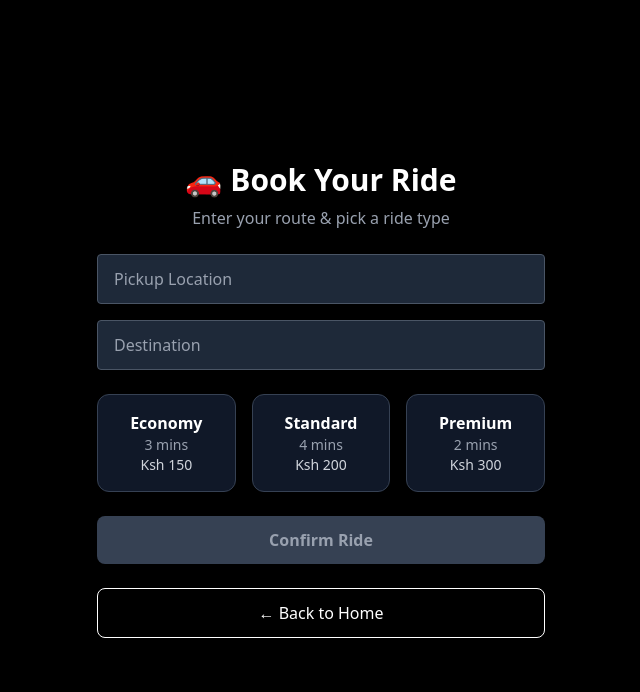
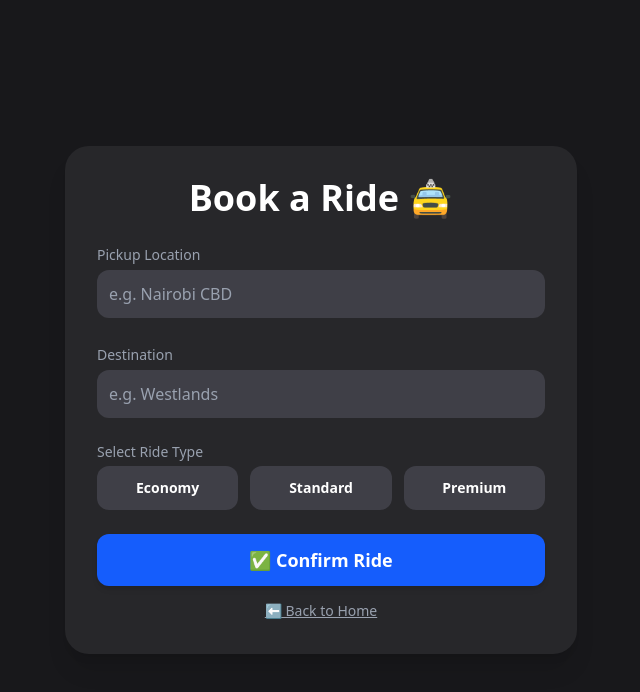
Before and after one commit to gerrad-design/Velox, a React (Vite) app: page /book in a window 1280 px wide. Shown: the top 692 px of the page, without its empty margins (319-959 px from the left). Built offline with nearby package versions, Linux system fonts and the light colour scheme.

Commit message:
passenger

```diff
--- a/package.json
+++ b/package.json
@@ -11,6 +11,7 @@
   },
   "dependencies": {
     "@tailwindcss/vite": "^4.1.10",
+    "framer-motion": "^12.19.1",
     "react": "^19.1.0",
     "react-dom": "^19.1.0",
     "react-router-dom": "^7.6.2",
--- a/src/App.jsx
+++ b/src/App.jsx
@@ -1,35 +1,36 @@
-import React from "react"; // ✅ Required to prevent "React is not defined" error
-import { BrowserRouter as Router, Routes, Route } from "react-router-dom";
+import React from "react";
+import { BrowserRouter as Router, Routes, Route, useLocation } from "react-router-dom";
+import { AnimatePresence } from "framer-motion";
 import { useState } from "react";
+
 import Home from "./pages/Home";
 import TrackMap from "./pages/TrackMap";
 import BookRide from "./components/BookRide";
 import RideStatus from "./components/RideStatus";
 import Loader from "./components/Loader";
 
+function AnimatedRoutes({ rideData, setRideData }) {
+  const location = useLocation();
+
+  return (
+    <AnimatePresence mode="wait">
+      <Routes location={location} key={location.pathname}>
+        <Route path="/" element={<Home />} />
+        <Route path="/book" element={<BookRide setRideData={setRideData} />} />
+        <Route path="/loader" element={<Loader />} />
+        <Route path="/status" element={<RideStatus ride={rideData} />} />
+        <Route path="/track" element={<TrackMap />} />
+      </Routes>
+    </AnimatePresence>
+  );
+}
+
 function App() {
   const [rideData, setRideData] = useState(null);
 
   return (
     <Router>
-      <Routes>
-        <Route path="/" element={<Home />} />
-        <Route path="/book" element={<BookRide setRideData={setRideData} />} />
-        <Route path="/loader" element={<Loader />} />
-        <Route
-          path="/status"
-          element={
-            rideData ? (
-              <RideStatus ride={rideData} />
-            ) : (
-              <div className="text-white text-center mt-10">
-                🚫 No ride data. Go to <a href="/" className="underline">Home</a>
-              </div>
-            )
-          }
-        />
-        <Route path="/track" element={<TrackMap />} />
-      </Routes>
+      <AnimatedRoutes rideData={rideData} setRideData={setRideData} />
     </Router>
   );
 }
--- a/src/components/BookRide.jsx
+++ b/src/components/BookRide.jsx
@@ -1,5 +1,6 @@
 import React, { useState } from "react";
-import { useNavigate, Link } from "react-router-dom";
+import { useNavigate } from "react-router-dom";
+import { motion } from "framer-motion";
 
 export default function BookRide({ setRideData }) {
   const [pickup, setPickup] = useState("");
@@ -8,79 +9,94 @@ export default function BookRide({ setRideData }) {
   const navigate = useNavigate();
 
   const rideOptions = [
-    { type: "Economy", eta: "3 mins", price: 150 },
-    { type: "Standard", eta: "4 mins", price: 200 },
-    { type: "Premium", eta: "2 mins", price: 300 },
+    { type: "Economy", price: 300, eta: "5 mins" },
+    { type: "Standard", price: 500, eta: "3 mins" },
+    { type: "Premium", price: 800, eta: "2 mins" },
   ];
 
-  const handleBook = () => {
-    if (pickup && destination && selectedRide) {
+  const handleSubmit = (e) => {
+    e.preventDefault();
+    if (!pickup || !destination || !selectedRide) {
+      alert("Please fill all fields and select a ride type.");
+      return;
+    }
     setRideData({ pickup, destination, selectedRide });
     navigate("/loader");
-    }
   };
 
   return (
-    <div className="min-h-screen bg-black text-white flex flex-col items-center justify-center p-6">
-      <div className="w-full max-w-md space-y-6">
-        <h2 className="text-3xl font-bold text-center mb-2">🚗 Book Your Ride</h2>
-        <p className="text-center text-gray-400">Enter your route & pick a ride type</p>
+    <motion.div
+      className="min-h-screen bg-zinc-900 text-white flex items-center justify-center p-6"
+      initial={{ opacity: 0 }}
+      animate={{ opacity: 1 }}
+      exit={{ opacity: 0 }}
+    >
+      <div className="w-full max-w-lg bg-zinc-800 p-8 rounded-3xl shadow-xl space-y-6">
+        <h1 className="text-4xl font-extrabold text-center text-white">
+          Book a Ride 🚖
+        </h1>
 
-        <div className="space-y-4">
+        <form onSubmit={handleSubmit} className="space-y-6">
+          <div>
+            <label className="text-sm text-gray-400">Pickup Location</label>
             <input
               type="text"
-            placeholder="Pickup Location"
               value={pickup}
               onChange={(e) => setPickup(e.target.value)}
-            className="w-full px-4 py-3 rounded bg-gray-800 text-white placeholder-gray-400 border border-gray-600 focus:outline-none focus:ring-2 focus:ring-white"
-          />
-
-          <input
-            type="text"
-            placeholder="Destination"
-            value={destination}
-            onChange={(e) => setDestination(e.target.value)}
-            className="w-full px-4 py-3 rounded bg-gray-800 text-white placeholder-gray-400 border border-gray-600 focus:outline-none focus:ring-2 focus:ring-white"
+              className="w-full mt-1 p-3 bg-zinc-700 text-white rounded-xl placeholder-gray-400 focus:outline-none"
+              placeholder="e.g. Nairobi CBD"
             />
           </div>
 
-        <div className="grid grid-cols-1 sm:grid-cols-3 gap-4">
-          {rideOptions.map((ride, idx) => (
-            <div
-              key={idx}
-              onClick={() => setSelectedRide(ride)}
-              className={`p-4 rounded-xl cursor-pointer border text-center transition duration-300 ${
-                selectedRide?.type === ride.type
-                  ? "bg-white text-black border-white shadow-md"
-                  : "bg-gray-900 border-gray-700 hover:bg-gray-800"
+          <div>
+            <label className="text-sm text-gray-400">Destination</label>
+            <input
+              type="text"
+              value={destination}
+              onChange={(e) => setDestination(e.target.value)}
+              className="w-full mt-1 p-3 bg-zinc-700 text-white rounded-xl placeholder-gray-400 focus:outline-none"
+              placeholder="e.g. Westlands"
+            />
+          </div>
+
+          <div>
+            <label className="text-sm text-gray-400 mb-1 block">Select Ride Type</label>
+            <div className="grid grid-cols-3 gap-3">
+              {rideOptions.map((option) => (
+                <button
+                  type="button"
+                  key={option.type}
+                  onClick={() => setSelectedRide(option)}
+                  className={`rounded-xl py-3 text-sm font-semibold transition ${
+                    selectedRide?.type === option.type
+                      ? "bg-white text-zinc-900 shadow-lg"
+                      : "bg-zinc-700 text-white hover:bg-zinc-600"
                   }`}
                 >
-              <p className="font-bold">{ride.type}</p>
-              <p className="text-sm text-gray-400">{ride.eta}</p>
-              <p className="text-sm text-gray-300">Ksh {ride.price}</p>
-            </div>
+                  {option.type}
+                </button>
               ))}
             </div>
+          </div>
+
+          <div className="space-y-3">
+            <button
+              type="submit"
+              className="w-full bg-blue-600 hover:bg-blue-700 text-white py-3 rounded-xl font-bold text-lg shadow-md transition"
+            >
+              ✅ Confirm Ride
+            </button>
 
             <button
-          onClick={handleBook}
-          disabled={!(pickup && destination && selectedRide)}
-          className={`w-full py-3 font-semibold rounded-lg transition duration-300 ${
-            pickup && destination && selectedRide
-              ? "bg-white text-black hover:bg-gray-200"
-              : "bg-gray-700 text-gray-400 cursor-not-allowed"
-          }`}
+              type="button"
+              onClick={() => navigate("/")}
+              className="w-full text-center text-sm text-gray-400 underline hover:text-white"
             >
-          Confirm Ride
+              ⬅ Back to Home
             </button>
-
-        <Link
-          to="/"
-          className="block text-center w-full py-3 rounded-lg border border-white text-white hover:bg-white hover:text-black transition duration-300"
-        >
-          ← Back to Home
-        </Link>
           </div>
+        </form>
       </div>
+    </motion.div>
   );
 }
--- a/src/components/RideStatus.jsx
+++ b/src/components/RideStatus.jsx
@@ -1,5 +1,6 @@
 import React from "react";
 import { useNavigate } from "react-router-dom";
+import { motion } from "framer-motion";
 
 export default function RideStatus({ ride }) {
   const navigate = useNavigate();
@@ -15,8 +16,11 @@ export default function RideStatus({ ride }) {
 
   if (!ride) {
     return (
-      <div className="h-screen bg-black text-white flex flex-col items-center justify-center">
-        <p>No ride details found. Return to <a href="/" className="underline text-blue-400">Home</a>.</p>
+      <div className="h-screen bg-zinc-900 text-white flex items-center justify-center">
+        <p>
+          No ride found. Go back to{" "}
+          <a href="/" className="underline text-blue-500">Home</a>
+        </p>
       </div>
     );
   }
@@ -24,78 +28,91 @@ export default function RideStatus({ ride }) {
   const { pickup, destination, selectedRide } = ride;
 
   return (
-    <div className="min-h-screen bg-black text-white p-6 flex flex-col items-center justify-center">
-      <div className="w-full max-w-md space-y-6">
+    <motion.div
+      className="min-h-screen bg-zinc-900 text-white p-6"
+      initial={{ opacity: 0, y: 50 }}
+      animate={{ opacity: 1, y: 0 }}
+      exit={{ opacity: 0, y: -50 }}
+      transition={{ duration: 0.6, ease: "easeOut" }}
+    >
+      <div className="max-w-2xl mx-auto space-y-8">
+        {/* Header */}
+        <div className="text-center">
+          <h1 className="text-4xl font-extrabold text-white">🚘 Your Driver is On the Way</h1>
+          <p className="text-gray-400 mt-1">Sit back and relax, we’re coming to you.</p>
+        </div>
 
-        {/* Heading */}
-        <h2 className="text-3xl font-bold text-center mb-2">🚘 Driver is On the Way</h2>
-        <p className="text-center text-gray-400">Hang tight, your ride is almost there!</p>
-
-        {/* Ride Info */}
-        <div className="bg-white text-black rounded-lg p-4 shadow-md space-y-3">
-          <div className="flex justify-between">
-            <p className="font-semibold">Pickup:</p>
-            <p>{pickup}</p>
+        {/* Ride Summary */}
+        <motion.div
+          className="bg-zinc-800 p-6 rounded-3xl shadow-xl space-y-4"
+          initial={{ scale: 0.9, opacity: 0 }}
+          animate={{ scale: 1, opacity: 1 }}
+          transition={{ delay: 0.2 }}
+        >
+          <div className="flex justify-between text-sm">
+            <span className="text-gray-400">Pickup:</span>
+            <span className="font-medium text-white">{pickup}</span>
           </div>
-          <div className="flex justify-between">
-            <p className="font-semibold">Destination:</p>
-            <p>{destination}</p>
+          <div className="flex justify-between text-sm">
+            <span className="text-gray-400">Destination:</span>
+            <span className="font-medium text-white">{destination}</span>
           </div>
-          <div className="flex justify-between">
-            <p className="font-semibold">Fare:</p>
-            <p className="text-yellow-600 font-bold">Ksh {selectedRide.price}</p>
+          <div className="flex justify-between text-sm">
+            <span className="text-gray-400">Fare:</span>
+            <span className="text-green-400 font-bold">Ksh {selectedRide.price}</span>
           </div>
-          <div className="flex justify-between items-center">
-            <p className="font-semibold">Ride Type:</p>
-            <span
-              className={`px-2 py-1 text-sm rounded-full text-white font-semibold ${
+          <div className="flex justify-between text-sm">
+            <span className="text-gray-400">Ride Type:</span>
+            <span className={`px-3 py-1 rounded-full text-white text-xs ${
               selectedRide.type === "Economy"
                 ? "bg-blue-600"
                 : selectedRide.type === "Standard"
                 ? "bg-purple-600"
                 : "bg-pink-600"
-              }`}
-            >
+            }`}>
               {selectedRide.type}
             </span>
           </div>
+          <div className="flex justify-between text-sm">
+            <span className="text-gray-400">ETA:</span>
+            <span className="italic text-white">{selectedRide.eta}</span>
           </div>
+        </motion.div>
 
         {/* Driver Info */}
-        <div className="bg-white text-black rounded-lg p-4 space-y-2">
-          <p className="font-semibold">👨‍✈️ Driver: <span className="font-normal">Leshan</span></p>
-          <p className="font-semibold">🚗 Car: <span className="font-normal">Toyota Vitz</span></p>
-          <p className="font-semibold">🔢 Plate: <span className="font-normal">KDJ 455U</span></p>
-        </div>
+        <motion.div
+          className="bg-zinc-800 p-6 rounded-3xl shadow-xl space-y-2"
+          initial={{ opacity: 0, x: 50 }}
+          animate={{ opacity: 1, x: 0 }}
+          transition={{ delay: 0.4 }}
+        >
+          <h2 className="text-lg font-semibold text-white mb-2">🧑‍✈️ Driver Info</h2>
+          <p className="text-sm">Name: <span className="font-medium">Leshan</span></p>
+          <p className="text-sm">Car: <span className="font-medium">Toyota Vitz</span></p>
+          <p className="text-sm">Plate: <span className="font-medium">KDJ 455U</span></p>
+        </motion.div>
 
-        {/* ETA Progress */}
-        <div className="w-full bg-white text-black rounded-lg p-4">
-          <p className="mb-2 font-semibold">Estimated Arrival Time:</p>
-          <div className="w-full h-3 bg-gray-300 rounded-full overflow-hidden">
-            <div
-              className="h-full bg-green-500 rounded-full animate-pulse"
-              style={{ width: selectedRide.type === "Premium" ? "90%" : selectedRide.type === "Standard" ? "70%" : "50%" }}
-            ></div>
-          </div>
-          <p className="mt-2 text-sm italic text-green-700">{selectedRide.eta}</p>
-        </div>
-
-        {/* Action Buttons */}
-        <div className="flex gap-4 mt-4 w-full">
+        {/* Buttons */}
+        <motion.div
+          className="flex flex-col sm:flex-row gap-4"
+          initial={{ opacity: 0, y: 20 }}
+          animate={{ opacity: 1, y: 0 }}
+          transition={{ delay: 0.6 }}
+        >
           <button
             onClick={handleTrack}
-            className="bg-blue-600 hover:bg-blue-700 text-white px-4 py-2 rounded w-full transition"
+            className="bg-blue-600 hover:bg-blue-700 transition px-4 py-3 rounded-xl w-full text-sm font-semibold"
           >
             📍 Tracker
           </button>
           <button
             onClick={handleCancel}
-            className="bg-red-600 hover:bg-red-700 text-white px-4 py-2 rounded w-full transition"
+            className="bg-red-600 hover:bg-red-700 transition px-4 py-3 rounded-xl w-full text-sm font-semibold"
           >
             ❌ Cancel Ride
           </button>
+        </motion.div>
       </div>
-      </div>
-    </div>
+    </motion.div>
   );
 }
--- a/src/pages/TrackMap.jsx
+++ b/src/pages/TrackMap.jsx
@@ -1,12 +1,36 @@
 import React from "react";
-import { Link } from "react-router-dom";
+import { useNavigate } from "react-router-dom";
+import { motion } from "framer-motion";
 
 export default function TrackMap() {
+  const navigate = useNavigate();
+
   return (
-    <div className="flex flex-col items-center justify-center h-screen bg-black text-white">
-      <h1 className="text-2xl font-bold mb-4">Map Tracker</h1>
-      <p className="mb-4 text-gray-300">Live location will show here</p>
-      <Link to="/" className="text-white underline">← Back to Home</Link>
-    </div>
+    <motion.div
+      className="min-h-screen bg-black text-white flex flex-col items-center p-4"
+      initial={{ x: -300, opacity: 0 }}
+      animate={{ x: 0, opacity: 1 }}
+      exit={{ x: 300, opacity: 0 }}
+      transition={{ duration: 0.4 }}
+    >
+      <div className="w-full max-w-sm space-y-6 mt-10">
+        <h2 className="text-2xl font-bold text-center">📍 Tracking Your Ride</h2>
+
+        <div className="bg-white rounded-xl w-full h-64 flex items-center justify-center text-black">
+          <p className="text-center">[Map Placeholder]</p>
+        </div>
+
+        <p className="text-sm text-gray-400 text-center">
+
+        </p>
+
+        <button
+          onClick={() => navigate("/")}
+          className="w-full bg-gray-700 hover:bg-gray-800 text-white py-3 rounded-lg transition"
+        >
+          ⬅ Back to Home
+        </button>
+      </div>
+    </motion.div>
   );
 }
```
Also changed, not shown: src/components/Loader.jsx (+22 -16 lines), src/pages/Home.jsx (+25 -11 lines), 1 other file (tests, documents, lock files or other folders). Lines whose indentation alone changed are shown as unchanged.
